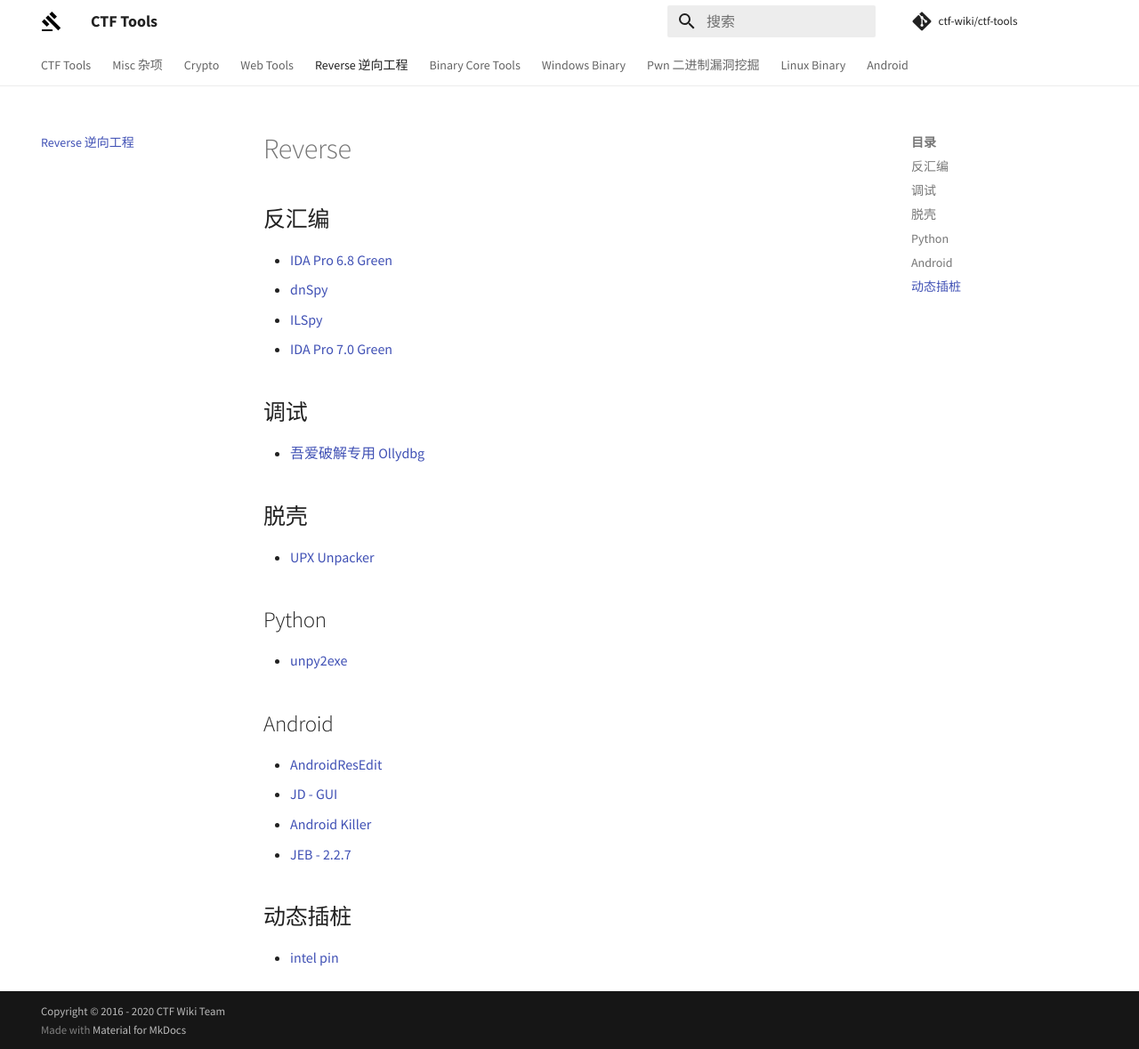
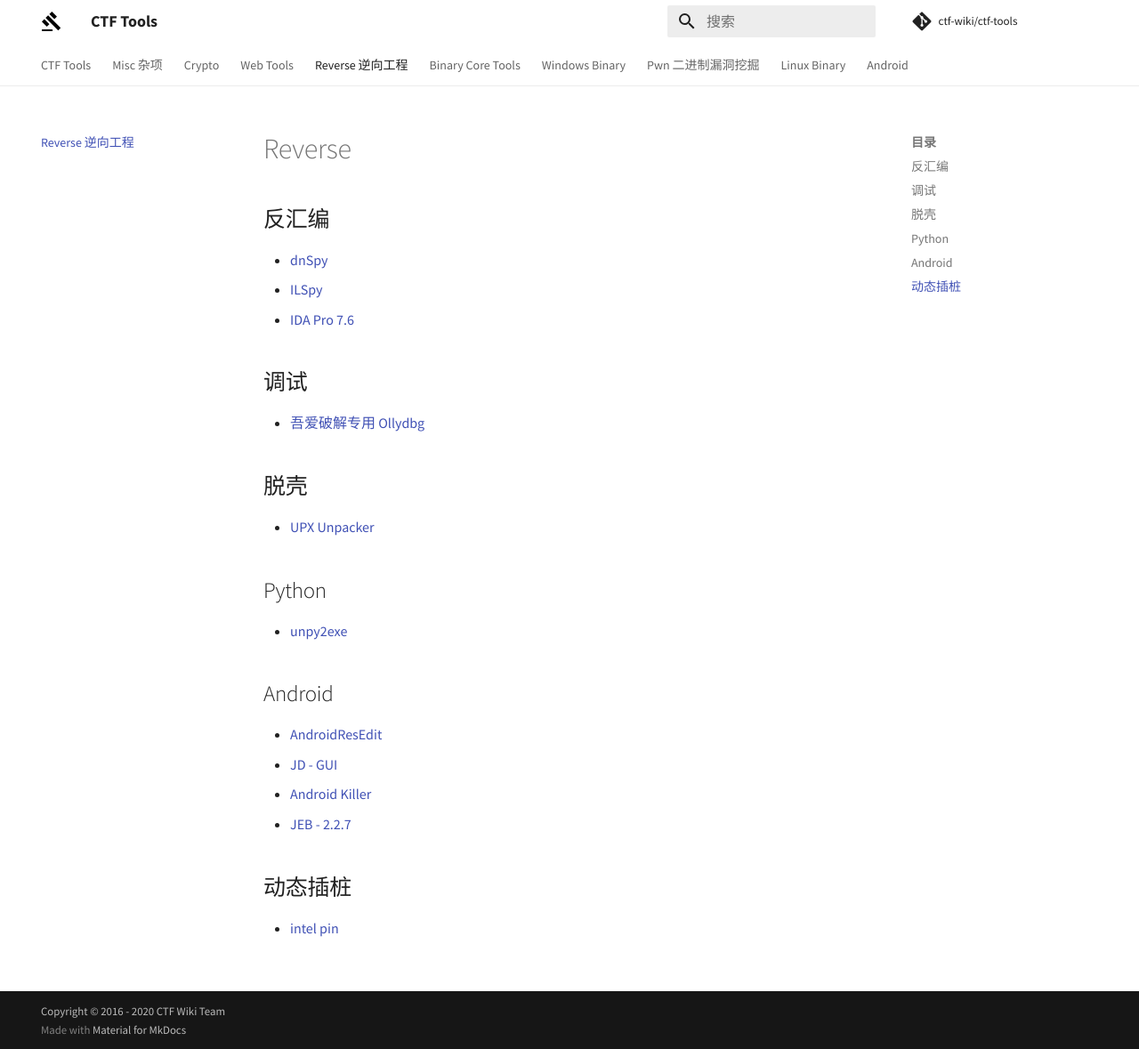
Before and after one commit to ctf-wiki/ctf-tools, an MkDocs documentation site: the page built from docs/reverse.md, in a window 1280 px wide and 1179 px high. Shown: the whole window at 89% size. Built offline with MkDocs 1.6.1 and Material for MkDocs 9.7.7, drawn with Linux system fonts in a browser that asks for light colours; comment, search, counter and statistics services are not loaded.

Commit message:
Fix failed download link IDA and update IDA 7.6

```diff
--- a/docs/reverse.md
+++ b/docs/reverse.md
@@ -2,10 +2,9 @@
 
 ## 反汇编
 
-* [IDA Pro 6.8 Green](http://down.52pojie.cn/Tools/Disassemblers/IDA_Pro_v6.8_and_Hex-Rays_Decompiler_%28ARM%2Cx64%2Cx86%29_Green.rar)
 * [dnSpy](http://down.40huo.cn/reverse/dnSpy%20v2.0.2.0.zip)
 * [ILSpy](http://down.40huo.cn/reverse/ILSpy_Master_2.3.1.1855_Binaries.zip)
-* [IDA Pro 7.0 Green](https://down.52pojie.cn/Tools/Disassemblers/IDA_Pro_v7.0_Portable.zip)
+* [IDA Pro 7.6](https://siasky.net/EAA0xjyLGDiCB6pv7TCahfKnDxmmsj-GNZ7-mhjokql9Zg)
 
 ## 调试
 
```
